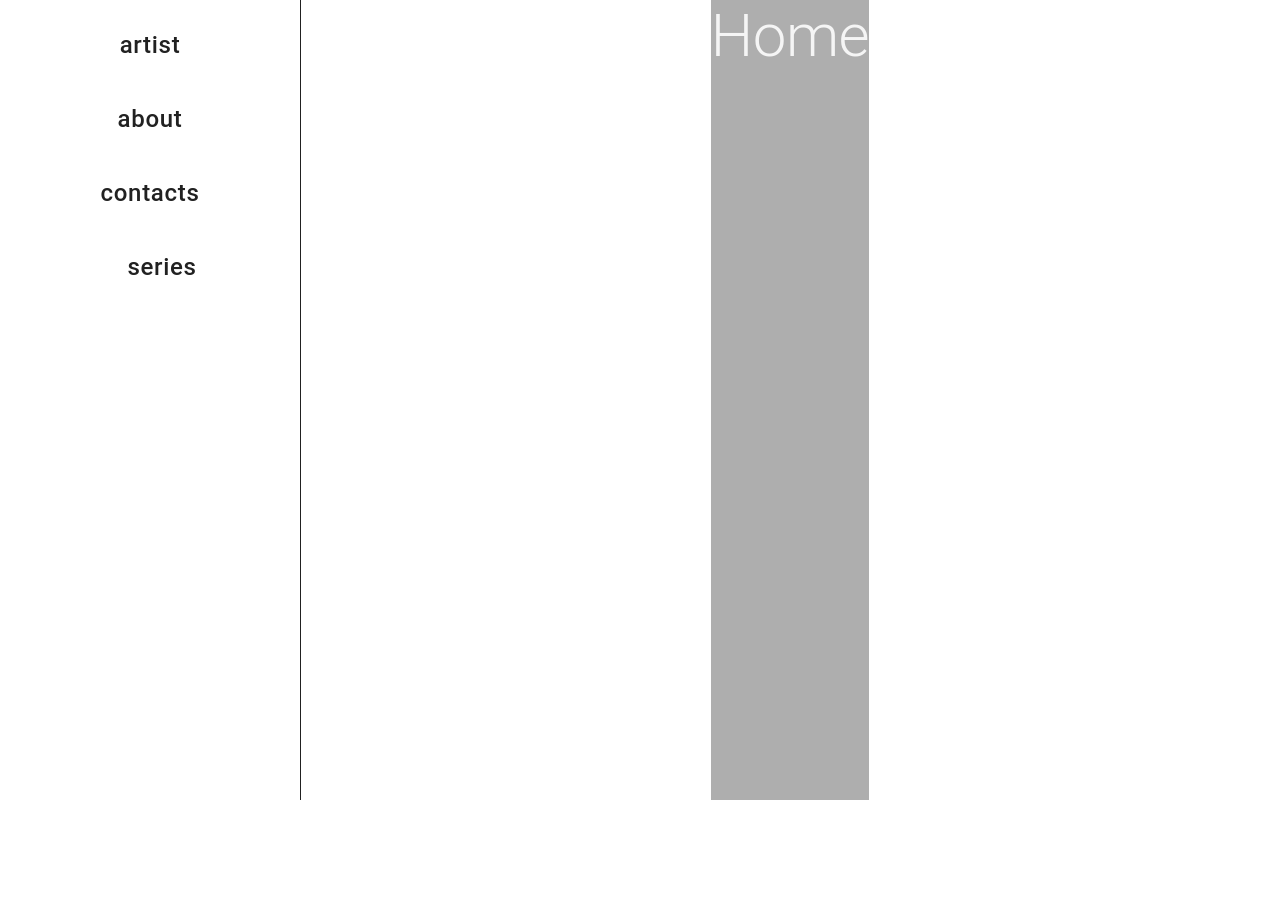
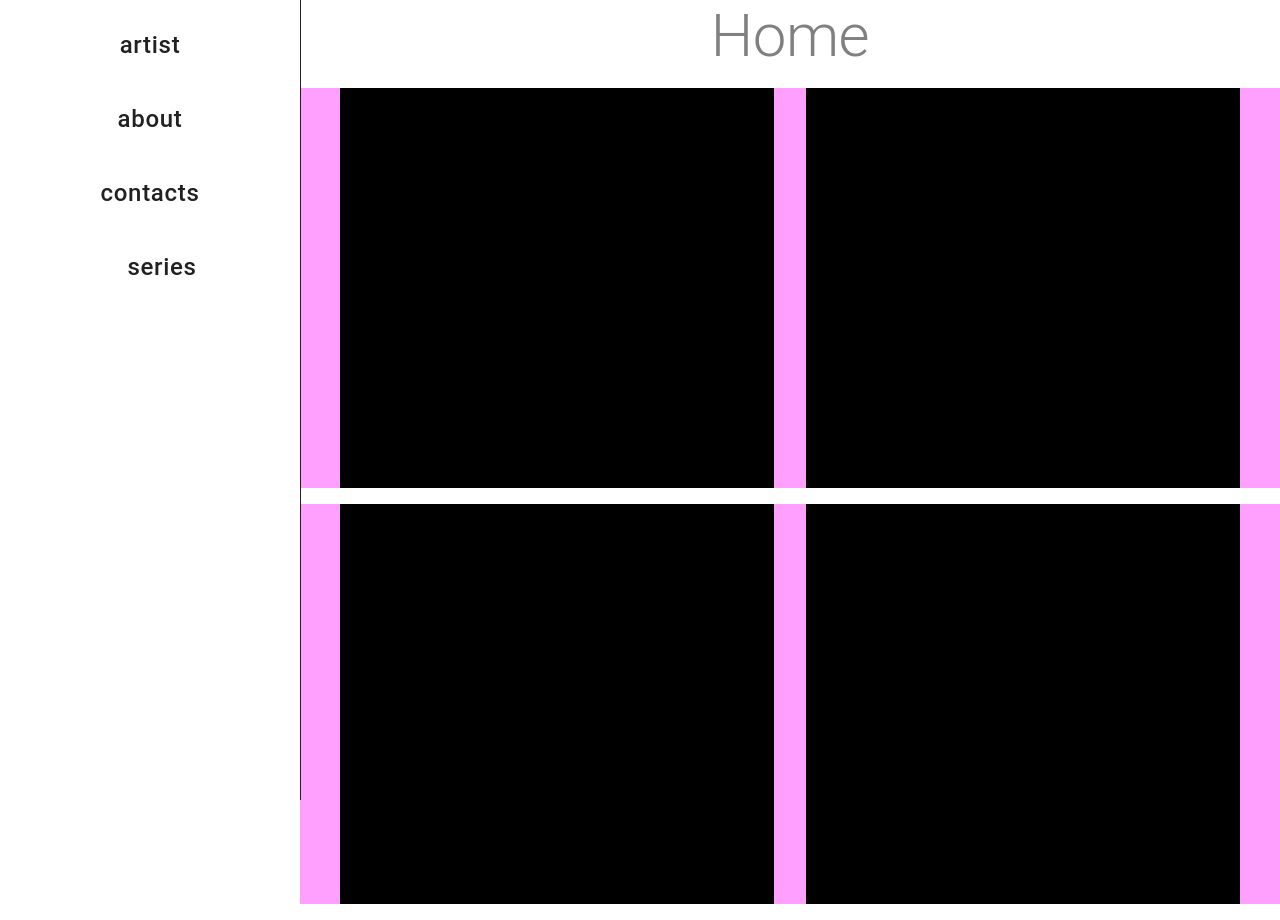
Before and after one commit to SenaRomanova/art-portfolio-website, a React (Vite) app in the folder website-art-portfolio/: page / in a window 1280 px wide. Before the commit the page ends 800 px from the top, so only its background shows below. Built offline with nearby package versions, Linux system fonts and the light colour scheme; some icons are missing.

Commit message:
some experimental changes to the home page

```diff
--- a/website-art-portfolio/src/pages/Home.jsx
+++ b/website-art-portfolio/src/pages/Home.jsx
@@ -1,10 +1,23 @@
-import Box
- from "@mui/material/Box";
+import Container from "@mui/material/Container";
 import Typography from "@mui/material/Typography";
+
 export default function Home() {
-    return(
-        <Box sx={{bgcolor: '#66666686', display: 'flex', height: '100vh', justifyContent: "center"}}>
-            <Typography variant="h2"> Home </Typography>
-        </Box>
+    return (
+        <>
+        <Typography variant="h2" color="grey"> Home </Typography>
+
+        <Container sx={{ margin: '16px', bgcolor: '#ffa0ff', display: 'flex', height: '50vh', justifyContent: "center",  alignItems: "center" }}>
+
+            <Container sx={{ margin: '16px', width: 'inherit', height: 'inherit', bgcolor: '#000000' }}></Container>
+            <Container sx={{ margin: '16px', width: 'inherit', height: 'inherit', bgcolor: '#000000' }}></Container>
+        </Container>
+
+        <Container sx={{ margin: '16px', bgcolor: '#ffa0ff', display: 'flex', height: '50vh', justifyContent: "center",  alignItems: "center" }}>
+
+            <Container sx={{ margin: '16px', width: 'inherit', height: 'inherit', bgcolor: '#000000' }}></Container>
+            <Container sx={{ margin: '16px', width: 'inherit', height: 'inherit', bgcolor: '#000000' }}></Container>
+        </Container>
+        </>
+
     );
 }
```
